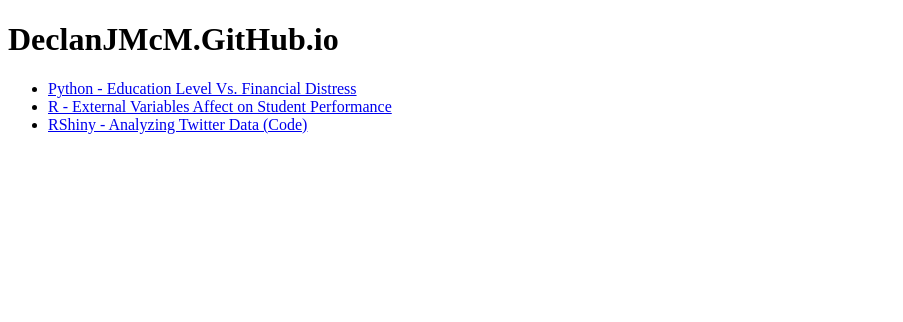
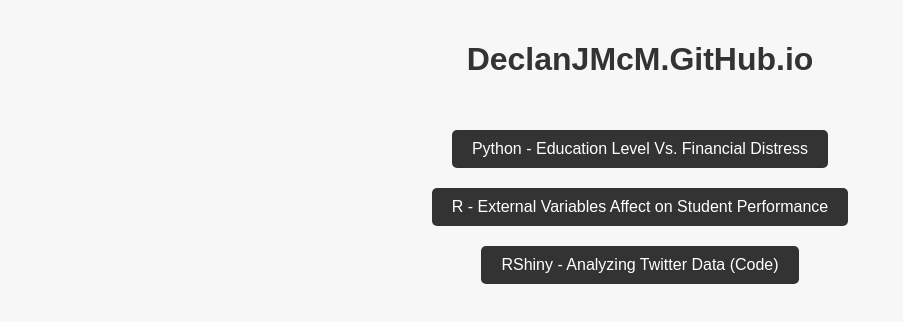
Before and after one commit to DeclanJMcM/DeclanJMcM.Github.io, a plain HTML site: page index.html in a window 1280 px wide. Shown: the whole page, without its empty margins (0-903 px from the left). Drawn offline with Linux system fonts and the light colour scheme.

Commit message:
Update index.html

```diff
--- a/index.html
+++ b/index.html
@@ -4,14 +4,55 @@
   <meta charset="UTF-8">
   <meta name="viewport" content="width=device-width, initial-scale=1.0">
   <title>DeclanJMcM.GitHub.io</title>
+  <style>
+    body {
+      font-family: Arial, sans-serif;
+      background-color: #f7f7f7;
+      margin: 0;
+      padding: 0;
+    }
+
+    h1 {
+      text-align: center;
+      color: #333;
+      padding: 20px 0;
+    }
+
+    ul {
+      list-style-type: none;
+      padding: 0;
+      margin: 0;
+      display: flex;
+      flex-direction: column;
+      align-items: center;
+    }
+
+    li {
+      margin: 10px 0;
+    }
+
+    a {
+      display: inline-block;
+      padding: 10px 20px;
+      background-color: #333;
+      color: #fff;
+      text-decoration: none;
+      border-radius: 5px;
+      transition: background-color 0.3s;
+    }
+
+    a:hover {
+      background-color: #555;
+    }
+  </style>
 </head>
 <body>
   <h1>DeclanJMcM.GitHub.io</h1>
 
   <ul>
-    <li><a href=https://github.com/DeclanJMcM/Python/blob/main/Final%20Project/Python_Proj.ipynb>Python - Education Level Vs. Financial Distress</a></li>
-    <li><a href=https://github.com/DeclanJMcM/R/blob/main/Parental%20Involvement%20vs%20Students%20Grades.Rmd>R - External Variables Affect on Student Performance</a></li>
-    <li><a href=https://github.com/DeclanJMcM/RShiny/blob/main/UFC_App.Rmd>RShiny - Analyzing Twitter Data (Code)</a></li>
+    <li><a href="https://github.com/DeclanJMcM/Python/blob/main/Final%20Project/Python_Proj.ipynb">Python - Education Level Vs. Financial Distress</a></li>
+    <li><a href="https://github.com/DeclanJMcM/R/blob/main/Parental%20Involvement%20vs%20Students%20Grades.Rmd">R - External Variables Affect on Student Performance</a></li>
+    <li><a href="https://github.com/DeclanJMcM/RShiny/blob/main/UFC_App.Rmd">RShiny - Analyzing Twitter Data (Code)</a></li>
   </ul>
 </body>
 </html>
```
